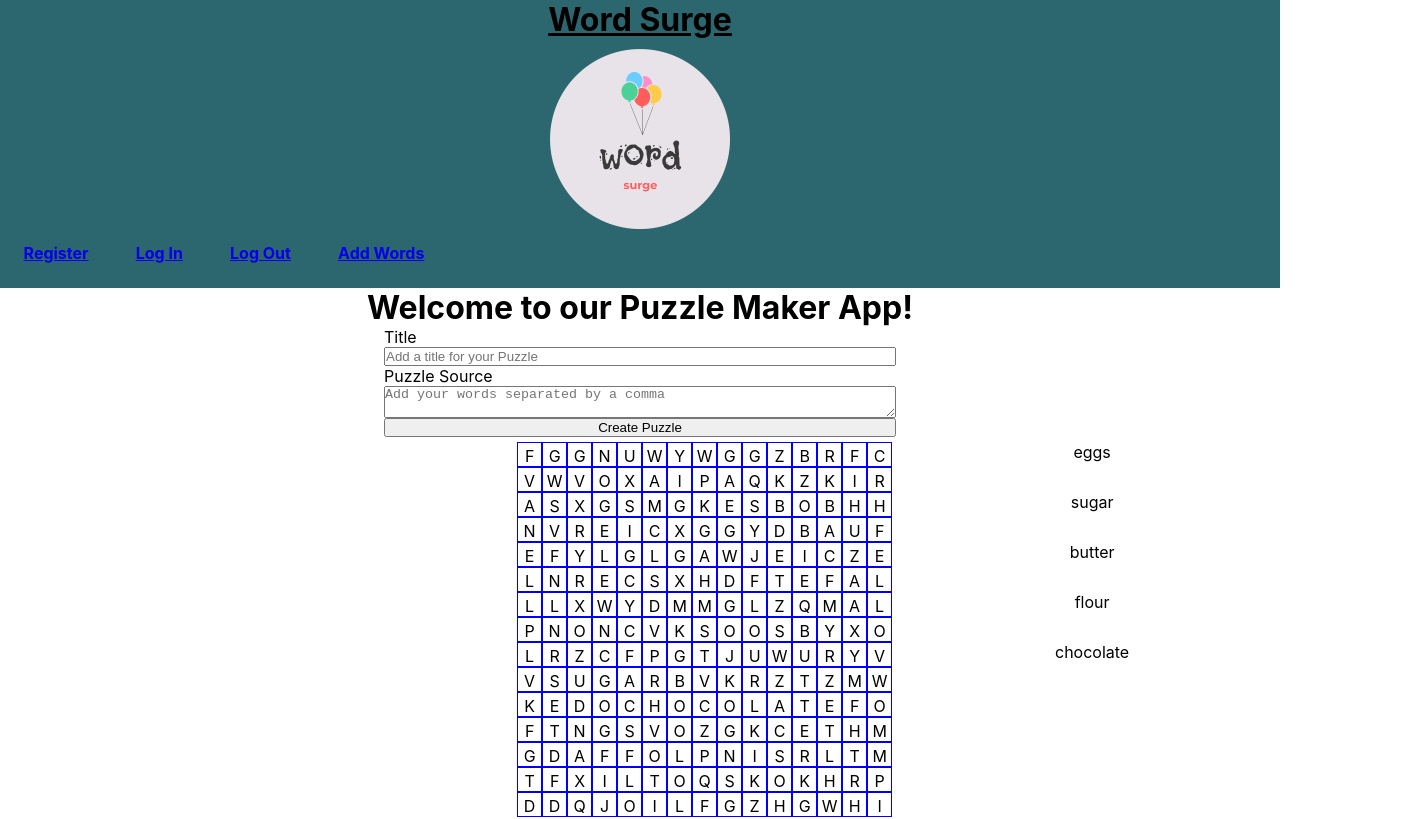
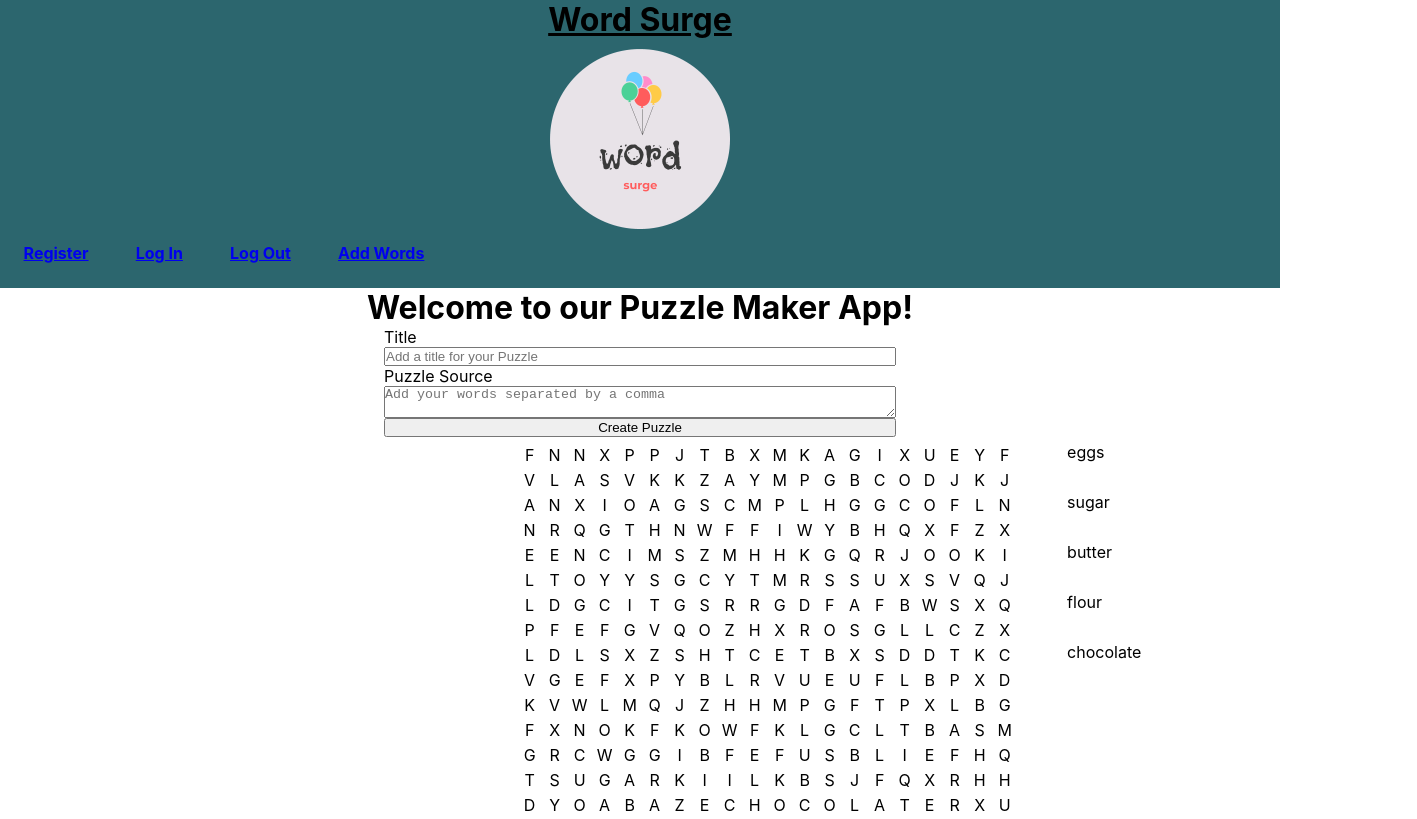
Before and after one commit to pt11-word-find/front-end, a React (Create React App) app: page /addWords in a window 1280 px wide. Shown: the top 819 px of the page, 1417 px wide, since content can reach past the window. Built offline with nearby package versions, Linux system fonts and the light colour scheme; sample sign-in values are in the browser's storage.

Commit message:
removed a <br /> not needed

```diff
--- a/src/App.scss
+++ b/src/App.scss
@@ -65,7 +65,7 @@
 
 .tile {
   align-items: center;
-  border: 1px blue solid;
+  //border: 1px blue solid;
   width: 25px;
   height: 25px;
   justify-content: center;
@@ -88,7 +88,8 @@ text-area {
   display: flex;
   flex-direction: column;
   margin: 0 auto;
-  text-align: center;
+  text-align: left;
   width: 400px;
   height: 50px;
+  padding-left: 50px;
 }
--- a/src/Components/Puzzle.js
+++ b/src/Components/Puzzle.js
@@ -13,7 +13,7 @@ const Puzzle = () => {
     ])
 
     useEffect(() => {
-        setPuzzle(wordSearch(wordlist.map(item => item.toUpperCase()), 15, 15, 1))
+        setPuzzle(wordSearch(wordlist.map(item => item.toUpperCase()), 20, 20, 1))
     }, [wordlist])
 
     // useEffect(() => {
@@ -33,7 +33,7 @@ const Puzzle = () => {
             )}
             <div>
             {wordlist.map(word =>
-            <p className="word-list">{word}<br /></p>
+            <p className="word-list">{word}</p>
             )}
             </div>
 
```
